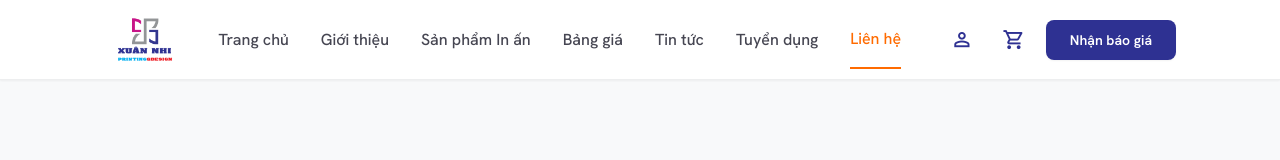
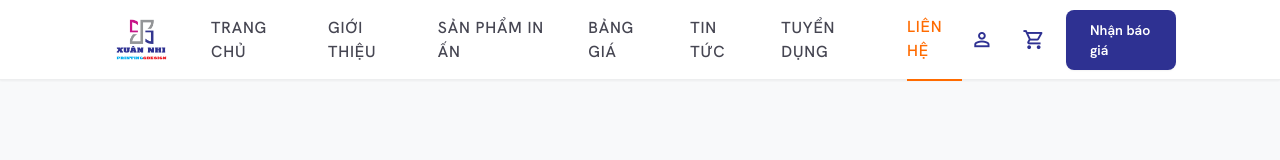
Before and after one commit to HoangDongDong/PrintingXuanNhi, a React (Vite) app in the folder frontend/: page /lien-he in a window 1280 px wide. Shown: the top 160 px of the page. Built offline with nearby package versions, Linux system fonts and the light colour scheme; no server answers.

Commit message:
design: make navigation links uppercase with wider letter-spacing

```diff
--- a/frontend/src/components/Header.jsx
+++ b/frontend/src/components/Header.jsx
@@ -31,7 +31,7 @@ export default function Header() {
                 <Link
                   key={item.name}
                   to={item.path}
-                  className={`font-body-md text-base font-medium transition-colors duration-200 py-4 ${
+                  className={`font-body-md text-sm md:text-base font-medium uppercase tracking-wider transition-colors duration-200 py-4 ${
                     isActive
                       ? 'text-vibrant-orange font-bold border-b-2 border-vibrant-orange'
                       : 'text-on-surface-variant hover:text-vibrant-orange hover:font-semibold'
```
